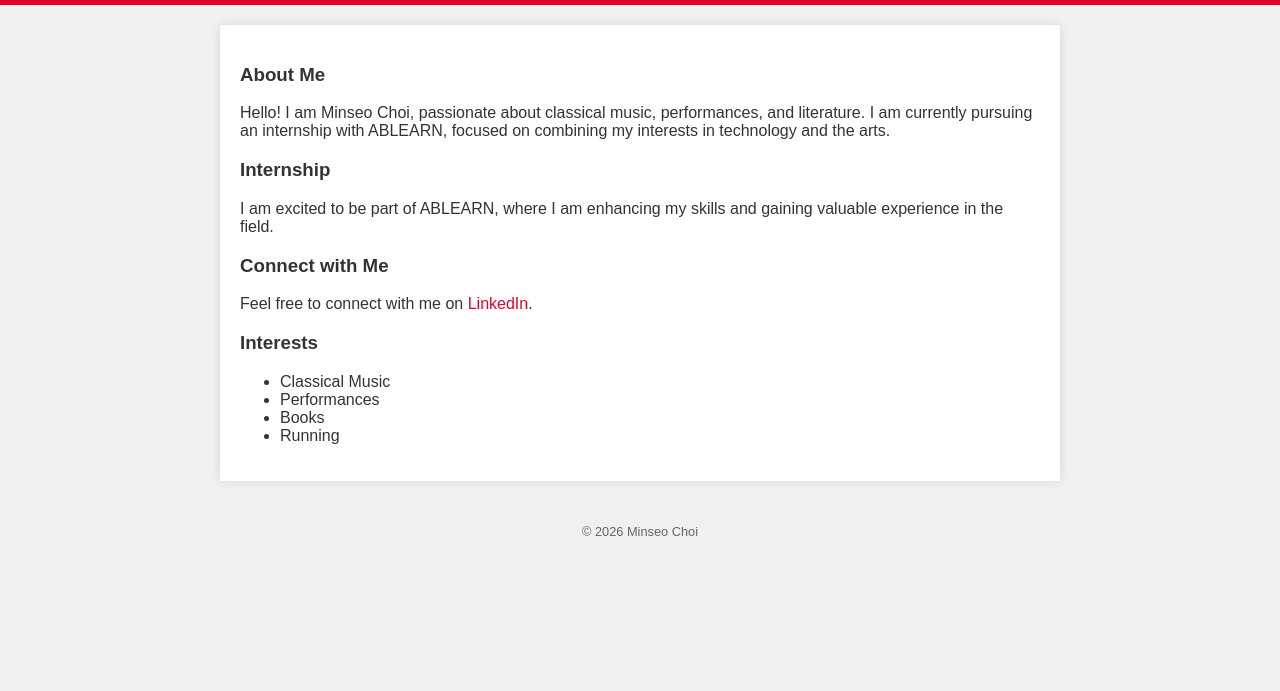
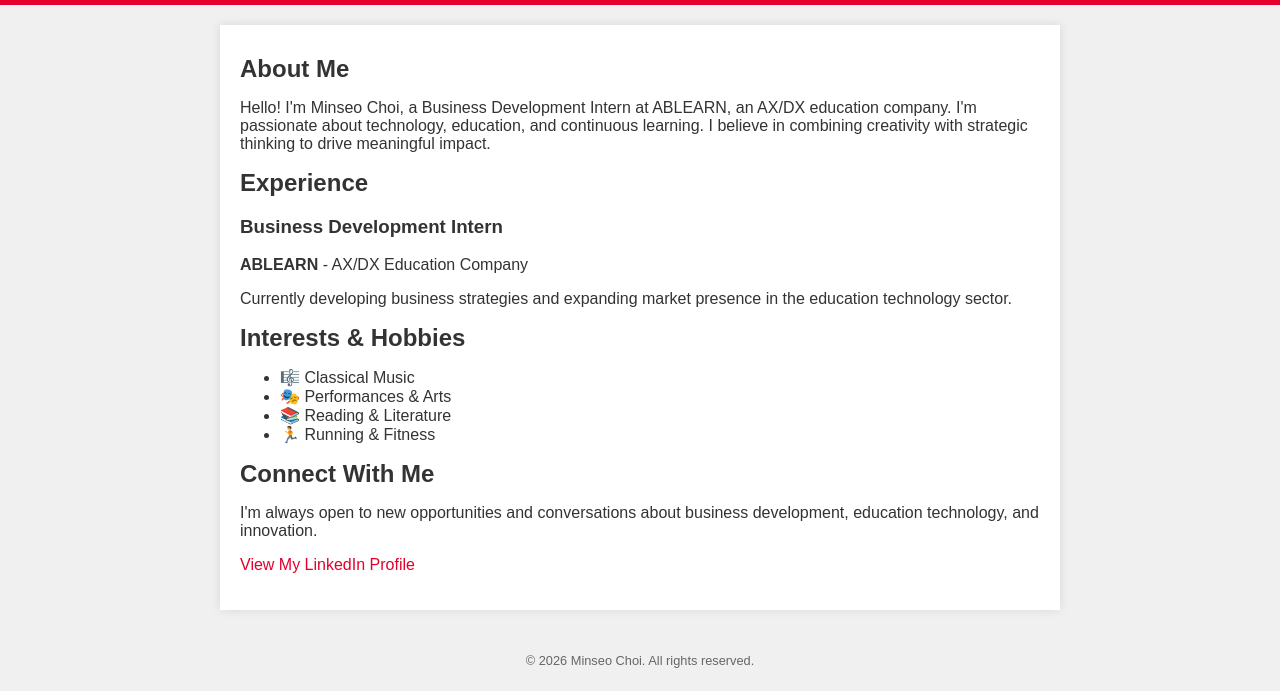
Before and after one commit to cminseo01/example-website, a plain HTML site: page index.html in a window 1280 px wide. Shown: the part 110-801 px from the top of the page. Drawn offline with Linux system fonts and the light colour scheme.

Commit message:
Updated index.html with new content

```diff
--- a/index.html
+++ b/index.html
@@ -4,65 +4,50 @@
     <meta charset="UTF-8">
     <meta name="viewport" content="width=device-width, initial-scale=1.0">
     <title>Minseo Choi - Personal Brand</title>
-    <style>
-        body {
-            font-family: Arial, sans-serif;
-            background-color: #f0f0f0;
-            color: #333;
-            margin: 0;
-            padding: 0;
-        }
-        header {
-            background: #e4002b;
-            color: white;
-            padding: 10px 0;
-            text-align: center;
-        }
-        h1, h2 {
-            margin: 10px 0;
-        }
-        .container {
-            max-width: 800px;
-            margin: 20px auto;
-            padding: 20px;
-            background: white;
-            box-shadow: 0 0 10px rgba(0,0,0,0.1);
-        }
-        a {
-            color: #e4002b;
-            text-decoration: none;
-        }
-        footer {
-            text-align: center;
-            padding: 10px 0;
-            font-size: 0.8em;
-            margin-top: 20px;
-            color: #666;
-        }
-    </style>
+    <link rel="stylesheet" href="styles.css">
 </head>
 <body>
     <header>
         <h1>Minseo Choi</h1>
-        <h2>Welcome to My Professional Page</h2>
+        <h2>Business Development Professional</h2>
     </header>
+
     <div class="container">
-        <h3>About Me</h3>
-        <p>Hello! I am Minseo Choi, passionate about classical music, performances, and literature. I am currently pursuing an internship with ABLEARN, focused on combining my interests in technology and the arts.</p>
-        <h3>Internship</h3>
-        <p>I am excited to be part of ABLEARN, where I am enhancing my skills and gaining valuable experience in the field.</p>
-        <h3>Connect with Me</h3>
-        <p>Feel free to connect with me on <a href="https://www.linkedin.com/in/minseochoi">LinkedIn</a>.</p>
-        <h3>Interests</h3>
-        <ul>
-            <li>Classical Music</li>
-            <li>Performances</li>
-            <li>Books</li>
-            <li>Running</li>
-        </ul>
+        <section class="about">
+            <h2>About Me</h2>
+            <p>Hello! I'm Minseo Choi, a Business Development Intern at ABLEARN, an AX/DX education company. I'm passionate about technology, education, and continuous learning. I believe in combining creativity with strategic thinking to drive meaningful impact.</p>
+        </section>
+
+        <section class="experience">
+            <h2>Experience</h2>
+            <div class="job">
+                <h3>Business Development Intern</h3>
+                <p><strong>ABLEARN</strong> - AX/DX Education Company</p>
+                <p>Currently developing business strategies and expanding market presence in the education technology sector.</p>
+            </div>
+        </section>
+
+        <section class="interests">
+            <h2>Interests & Hobbies</h2>
+            <ul>
+                <li>🎼 Classical Music</li>
+                <li>🎭 Performances & Arts</li>
+                <li>📚 Reading & Literature</li>
+                <li>🏃 Running & Fitness</li>
+            </ul>
+        </section>
+
+        <section class="connect">
+            <h2>Connect With Me</h2>
+            <p>I'm always open to new opportunities and conversations about business development, education technology, and innovation.</p>
+            <p>
+                <a href="https://www.linkedin.com/in/cminseo01" target="_blank" class="cta-button">View My LinkedIn Profile</a>
+            </p>
+        </section>
     </div>
+
     <footer>
-        <p>&copy; 2026 Minseo Choi</p>
+        <p>&copy; 2026 Minseo Choi. All rights reserved.</p>
     </footer>
 </body>
 </html>
```
